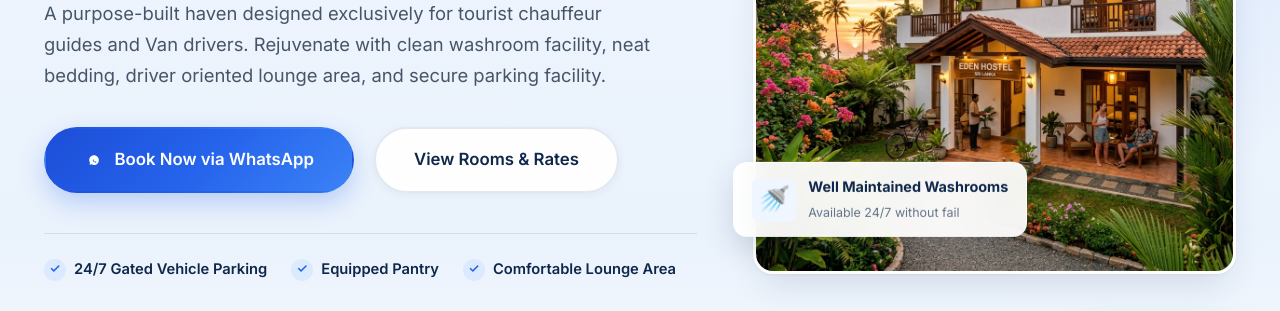
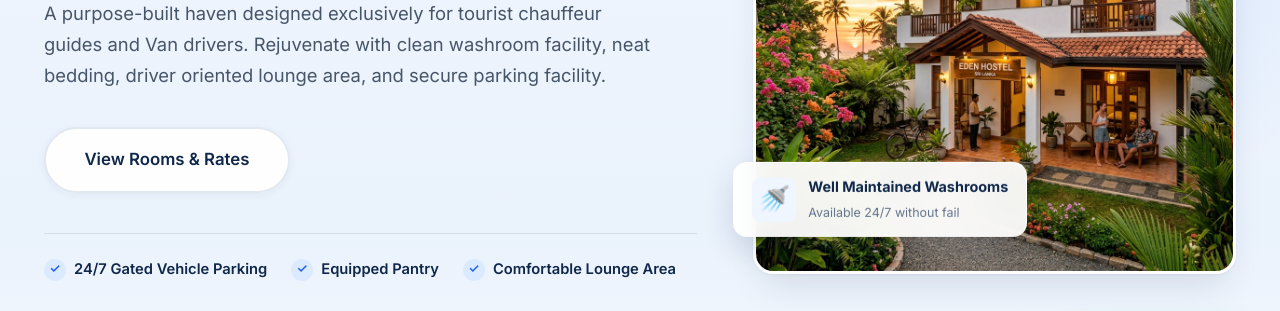
Before and after one commit to Dewni2004/Eden-Hostel, a plain HTML site: page index.html in a window 1280 px wide. Shown: the part 403-714 px from the top of the page. Drawn offline with Linux system fonts and the light colour scheme.

Commit message:
Hero section button removed

```diff
--- a/index.html
+++ b/index.html
@@ -97,14 +97,14 @@
                     </p>
 
                     <div class="hero-btns">
-                        <a href="https://wa.me/94713160016?text=Hello%20Eden%20Hostel,%20I%20want%20to%20reserve%20a%20room%20for%20a%20tour%20driver."
+                        <!-- <a href="https://wa.me/94713160016?text=Hello%20Eden%20Hostel,%20I%20want%20to%20reserve%20a%20room%20for%20a%20tour%20driver."
                             target="_blank" rel="noopener" class="btn btn-primary btn-lg">
                             <svg width="20" height="20" viewBox="0 0 24 24" fill="currentColor">
                                 <path
                                     d="M12.031 6.172c-3.181 0-5.767 2.586-5.768 5.766-.001 1.298.38 2.27 1.019 3.287l-.711 2.598 2.664-.698c.96.524 1.76.812 2.796.813h.005c3.179 0 5.767-2.587 5.767-5.766.002-3.181-2.586-5.768-5.767-5.768zm3.364 8.163c-.14.392-.781.754-1.077.784-.275.027-.58.125-1.748-.358-.999-.413-1.642-1.423-1.692-1.489-.049-.066-.403-.536-.403-1.022 0-.485.255-.724.346-.823.091-.099.199-.123.265-.123.066 0 .132.001.19.004.06.002.141-.023.22.167.08.19.274.667.299.716.025.05.042.108.008.174-.033.067-.05.108-.099.166-.05.058-.106.129-.151.174-.05.049-.102.103-.044.202.058.099.258.425.554.688.382.34.704.446.804.495.099.05.157.042.215-.025.058-.066.248-.289.314-.388.066-.099.132-.083.223-.05.091.033.579.273.678.322.099.05.165.074.19.116.025.041.025.24-.115.632z" />
                             </svg>
                             <span>Book Now via WhatsApp</span>
-                        </a>
+                        </a> -->
                         <a href="#rooms" class="btn btn-secondary btn-lg">
                             <span>View Rooms & Rates</span>
                         </a>
```
